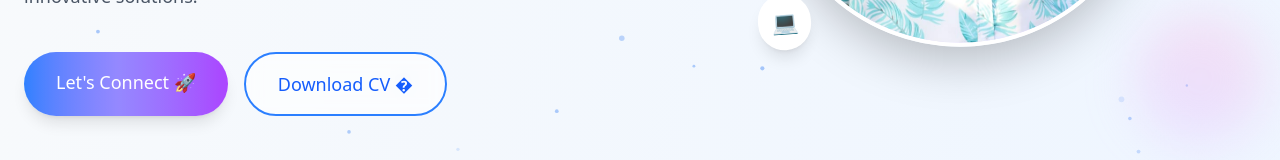
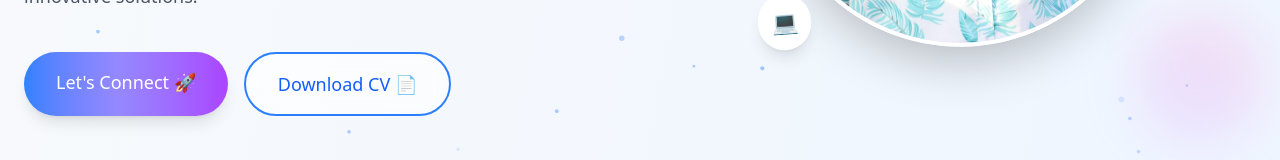
Before and after one commit to varunesharasu/Portfolio, a React (Vite) app in the folder client/: page / in a window 1280 px wide. Shown: the part 577-737 px from the top of the page. Built offline with nearby package versions, Linux system fonts and the light colour scheme.

Commit message:
Updated Intro.jsx

```diff
--- a/client/src/pages/Intro.jsx
+++ b/client/src/pages/Intro.jsx
@@ -146,7 +146,7 @@ export default function Intro() {
               whileTap={{ scale: 0.95 }}
               className="border-2 border-blue-500 text-blue-600 hover:bg-blue-500 hover:text-white px-6 md:px-8 py-3 md:py-4 rounded-full font-medium text-base md:text-lg flex items-center justify-center transition-all duration-300 backdrop-blur-sm bg-white/60 relative overflow-hidden group"
             >
-              <span className="relative z-10">Download CV �</span>
+              <span className="relative z-10">Download CV 📄</span>
             </motion.a>
           </motion.div>
         </motion.div>
```
